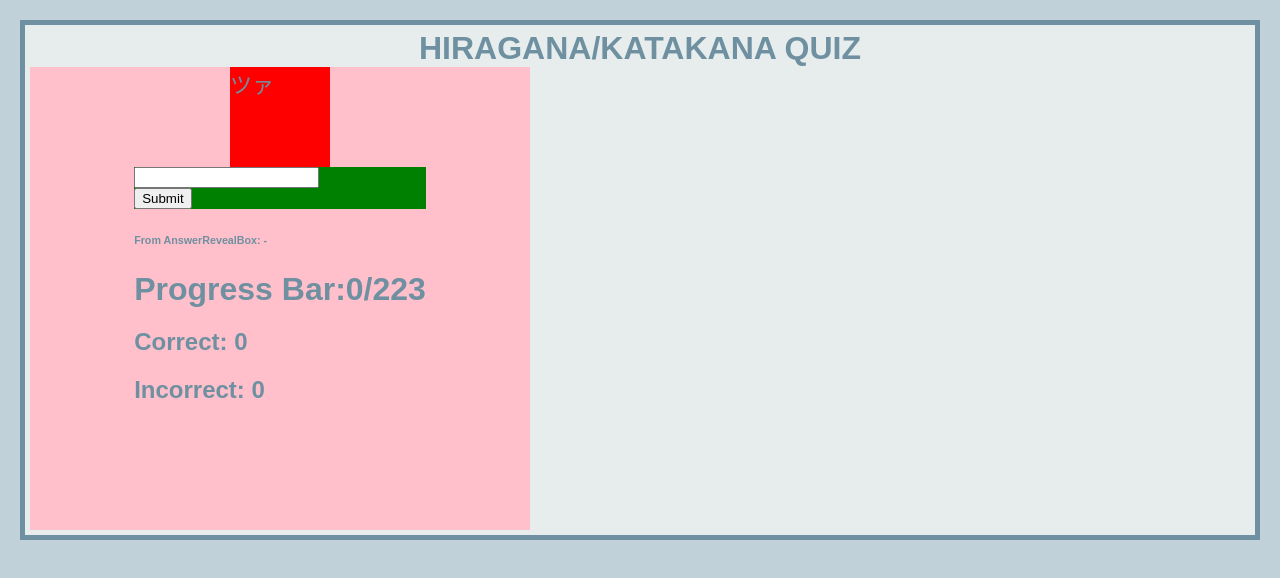
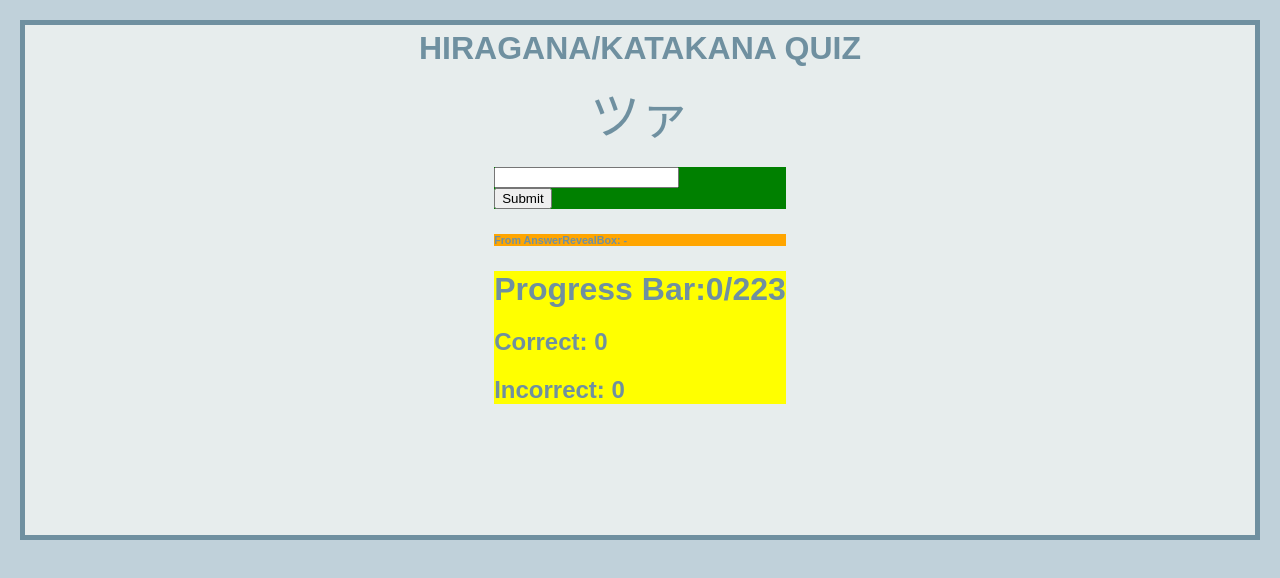
Before and after one commit to chen-jenn/hiragana-katakana, a React (Create React App) app: page / in a window 1280 px wide. Shown: the top 578 px of the page. Built offline with nearby package versions, Linux system fonts and the light colour scheme.

Commit message:
Centering like one thing

```diff
--- a/src/index.scss
+++ b/src/index.scss
@@ -24,21 +24,32 @@ html, body {
 
   .QuizBox{
     display: flex;
+    flex-wrap: wrap;
     justify-content: center;
-    background-color: pink;
+    // background-color: pink;
+    margin: auto;
     height: 500px;
-    width: 500px;
+    width: 600px;
 
     .display{
-      background-color: red;
-      margin: auto;
-      font-size: 22px;
       height: 100px;
       width: 100px;
+      line-height: 100px;
+      text-align: center;
+      margin: auto;
+      font-size: 50px;
     }
 
     .SubmitForm{
       background-color: green;
     }
+
+    .AnswerRevealBox{
+      background-color: orange;
+    }
+
+    .ProgressBar {
+      background-color: yellow;
+    }
   }
 }
```
